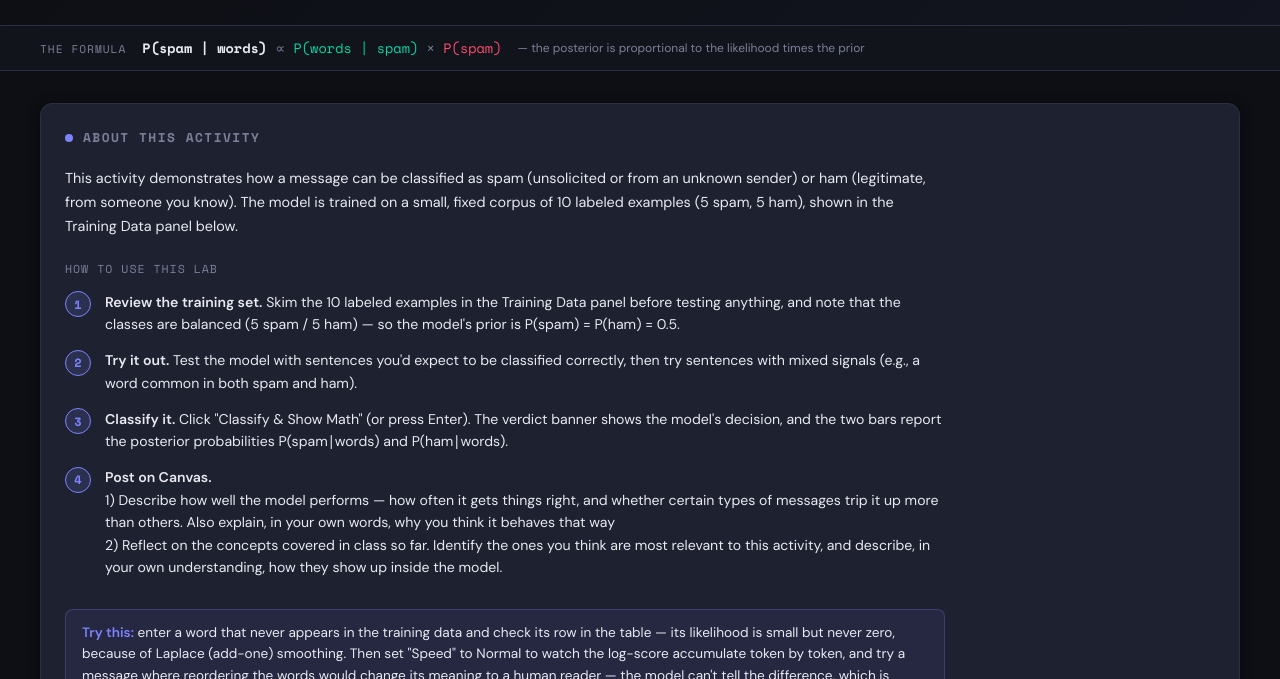
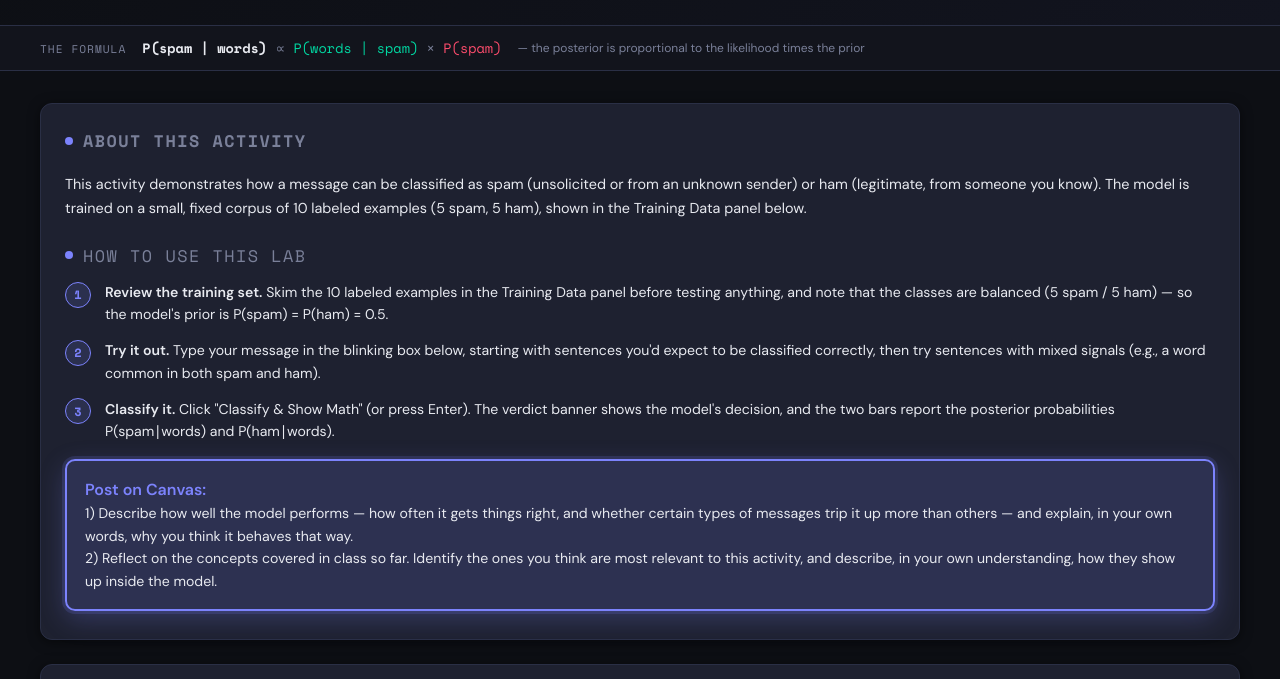
Before and after one commit to issars07/simplenaivebayesclassifier, a plain HTML site: page index.html in a window 1280 px wide. Shown: the part 89-768 px from the top of the page. Drawn offline with nearby package versions, Linux system fonts and the light colour scheme.

Commit message:
Refactor CSS styles for headings and introduction
Updated font sizes and styles for various elements in the CSS. Enhanced the introduction section with additional styling and structure.

```diff
--- a/index.html
+++ b/index.html
@@ -72,7 +72,7 @@
   .layout { display: grid; grid-template-columns: 1fr 1fr; max-width: 1400px; margin: 0 auto; padding: 32px 40px; gap: 24px; }
   @media(max-width: 900px) { .layout { grid-template-columns: 1fr; } }
   .card { background: var(--card); border: 1px solid var(--border); border-radius: 12px; padding: 24px; transition: background .25s, border-color .25s; box-shadow: 0 2px 12px var(--shadow); }
-  .card h2 { font-family: 'Space Mono', monospace; font-size: 0.8rem; text-transform: uppercase; letter-spacing: 1.5px; color: var(--muted); margin-bottom: 20px; display: flex; align-items: center; gap: 10px; }
+  .card h2 { font-family: 'Space Mono', monospace; font-size: 1.05rem; text-transform: uppercase; letter-spacing: 1.5px; color: var(--muted); margin-bottom: 20px; display: flex; align-items: center; gap: 10px; }
   .card h2 .dot { width: 8px; height: 8px; border-radius: 50%; display: inline-block; }
   .train-inputs { display: flex; flex-direction: column; gap: 14px; }
   .input-row { display: flex; gap: 10px; align-items: center; }
@@ -105,9 +105,18 @@
   /* ── HIGHLIGHTED TEST INPUT ── */
   .test-area { display: flex; flex-direction: column; gap: 16px; }
   .test-input-wrapper { position: relative; }
-  .test-input-label { display: flex; align-items: center; gap: 8px; margin-bottom: 8px; font-family: 'Space Mono', monospace; font-size: 0.7rem; text-transform: uppercase; letter-spacing: 1.5px; color: var(--test-input-label-color); font-weight: 700; }
+  .test-input-label { display: flex; align-items: center; gap: 8px; margin-bottom: 8px; font-family: 'Space Mono', monospace; font-size: 0.9rem; text-transform: uppercase; letter-spacing: 1.5px; color: var(--test-input-label-color); font-weight: 700; }
   .test-input-label::before { content: ''; display: inline-block; width: 8px; height: 8px; border-radius: 50%; background: var(--accent-mid); box-shadow: 0 0 8px var(--accent-mid); animation: pulse 2s infinite; }
   @keyframes pulse { 0%, 100% { opacity: 1; box-shadow: 0 0 6px var(--accent-mid); } 50% { opacity: 0.6; box-shadow: 0 0 14px var(--accent-mid); } }
+  @keyframes inputBorderPulse {
+    0%, 100% { box-shadow: var(--test-input-shadow); border-color: var(--test-input-border); }
+    50% { box-shadow: 0 0 0 5px rgba(255,214,10,0.45), 0 6px 30px rgba(255,214,10,0.45); border-color: #ffd60a; }
+  }
+  [data-theme="light"] input[type=text]#testInput { animation-name: inputBorderPulseLight; }
+  @keyframes inputBorderPulseLight {
+    0%, 100% { box-shadow: var(--test-input-shadow); border-color: var(--test-input-border); }
+    50% { box-shadow: 0 0 0 5px rgba(230,180,0,0.4), 0 6px 30px rgba(230,180,0,0.4); border-color: #e6b400; }
+  }
   input[type=text]#testInput {
     background: var(--test-input-bg) !important;
     border: 2px solid var(--test-input-border) !important;
@@ -121,9 +130,10 @@
     box-shadow: var(--test-input-shadow);
     transition: box-shadow .2s, border-color .2s, background .25s;
     letter-spacing: 0.01em;
+    animation: inputBorderPulse 1.6s ease-in-out infinite;
   }
   input[type=text]#testInput::placeholder { color: var(--test-input-placeholder); font-style: italic; }
-  input[type=text]#testInput:focus { box-shadow: 0 0 0 4px rgba(124,131,253,0.3), 0 6px 28px rgba(124,131,253,0.2); border-color: var(--accent-mid) !important; }
+  input[type=text]#testInput:focus { box-shadow: 0 0 0 4px rgba(124,131,253,0.3), 0 6px 28px rgba(124,131,253,0.2); border-color: var(--accent-mid) !important; animation: none; }
   [data-theme="light"] input[type=text]#testInput:focus { box-shadow: 0 0 0 4px rgba(80,87,228,0.2), 0 6px 28px rgba(80,87,228,0.15); }
   #result { display: none; flex-direction: column; gap: 14px; }
   .verdict { font-family: 'Space Mono', monospace; font-size: 1.4rem; font-weight: 700; text-align: center; padding: 16px; border-radius: 10px; }
@@ -220,11 +230,15 @@
   .anim-speed { display: flex; gap: 8px; align-items: center; font-size: 0.75rem; color: var(--muted); }
   .anim-speed select { background: var(--surface); border: 1px solid var(--border); border-radius: 6px; color: var(--text); padding: 4px 8px; font-family: 'Space Mono', monospace; font-size: 0.7rem; outline: none; cursor: pointer; transition: background .25s, color .25s; }
   /* ── INTRO / HOW-TO-USE ── */
-  .intro-text { font-size: 0.9rem; line-height: 1.65; color: var(--text); max-width: 880px; }
-  .intro-subhead { font-family: 'Space Mono', monospace; font-size: 0.72rem; text-transform: uppercase; letter-spacing: 1px; color: var(--muted); margin: 22px 0 12px; }
-  .intro-steps { list-style: none; display: flex; flex-direction: column; gap: 12px; counter-reset: step; max-width: 880px; }
+  .intro-text { font-size: 0.9rem; line-height: 1.65; color: var(--text); }
+  .intro-subhead { font-family: 'Space Mono', monospace; font-size: 1.05rem; text-transform: uppercase; letter-spacing: 1.5px; color: var(--muted); margin: 22px 0 12px; display: flex; align-items: center; gap: 10px; }
+  .intro-subhead .dot { width: 8px; height: 8px; border-radius: 50%; display: inline-block; }
+  .intro-steps { list-style: none; display: flex; flex-direction: column; gap: 12px; counter-reset: step; }
   .intro-steps li { display: flex; gap: 14px; align-items: baseline; font-size: 0.88rem; line-height: 1.6; }
   .intro-steps li::before { counter-increment: step; content: counter(step); flex-shrink: 0; width: 24px; height: 24px; border-radius: 50%; background: rgba(124,131,253,0.15); border: 1px solid var(--accent-mid); color: var(--accent-mid); font-family: 'Space Mono', monospace; font-size: 0.75rem; font-weight: 700; display: flex; align-items: center; justify-content: center; transform: translateY(2px); }
+  .intro-steps li.highlight { align-items: flex-start; background: rgba(124,131,253,0.16); border: 2px solid var(--accent-mid); border-radius: 10px; padding: 16px 18px; margin: 4px 0; box-shadow: 0 0 0 3px rgba(124,131,253,0.15), 0 8px 26px rgba(124,131,253,0.25); }
+  .intro-steps li.highlight::before { content: none; }
+  .intro-steps li.highlight b { color: var(--accent-mid); font-size: 1rem; }
   .intro-tip { margin-top: 18px; padding: 12px 16px; border-radius: 8px; background: rgba(124,131,253,0.08); border: 1px solid rgba(124,131,253,0.25); font-size: 0.85rem; line-height: 1.6; color: var(--text); max-width: 880px; }
   .intro-tip b { color: var(--accent-mid); }
 </style>
@@ -260,13 +274,13 @@
   <div class="card full-width">
     <h2><span class="dot" style="background:var(--accent-mid)"></span>About This Activity</h2>
     <p class="intro-text">This activity demonstrates how a message can be classified as spam (unsolicited or from an unknown sender) or ham (legitimate, from someone you know). The model is trained on a small, fixed corpus of 10 labeled examples (5 spam, 5 ham), shown in the Training Data panel below.</p>
-    <div class="intro-subhead">How to use this lab</div>
+    <div class="intro-subhead"><span class="dot" style="background:var(--accent-mid)"></span>How to use this lab</div>
     <ol class="intro-steps">
       <li><span><b>Review the training set.</b> Skim the 10 labeled examples in the Training Data panel before testing anything, and note that the classes are balanced (5 spam / 5 ham) — so the model's prior is P(spam) = P(ham) = 0.5.</span></li>
-      <li><span><b>Try it out.</b> Test the model with sentences you'd expect to be classified correctly, then try sentences with mixed signals (e.g., a word common in both spam and ham).</span></li>
+      <li><span><b>Try it out.</b> Type your message in the blinking box below, starting with sentences you'd expect to be classified correctly, then try sentences with mixed signals (e.g., a word common in both spam and ham).</span></li>
       <li><span><b>Classify it.</b> Click "Classify &amp; Show Math" (or press Enter). The verdict banner shows the model's decision, and the two bars report the posterior probabilities P(spam∣words) and P(ham∣words).</span></li>
-      <li><span><b>Post on Canvas.</b><br>1) Describe how well the model performs — how often it gets things right, and whether certain types of messages trip it up more than others. Also explain, in your own words, why you think it behaves that way <br>2) Reflect on the concepts covered in class so far. Identify the ones you think are most relevant to this activity, and describe, in your own understanding, how they show up inside the model.</span></li>
-    <p class="intro-tip"><b>Try this:</b> enter a word that never appears in the training data and check its row in the table — its likelihood is small but never zero, because of Laplace (add-one) smoothing. Then set "Speed" to Normal to watch the log-score accumulate token by token, and try a message where reordering the words would change its meaning to a human reader — the model can't tell the difference, which is exactly what "naïve" refers to.</p>
+      <li class="highlight"><span><b>Post on Canvas:</b><br>1) Describe how well the model performs — how often it gets things right, and whether certain types of messages trip it up more than others — and explain, in your own words, why you think it behaves that way.<br>2) Reflect on the concepts covered in class so far. Identify the ones you think are most relevant to this activity, and describe, in your own understanding, how they show up inside the model.</span></li>
+    </ol>
   </div>
   <div class="card full-width" style="padding:16px">
     <div class="steps">
```
